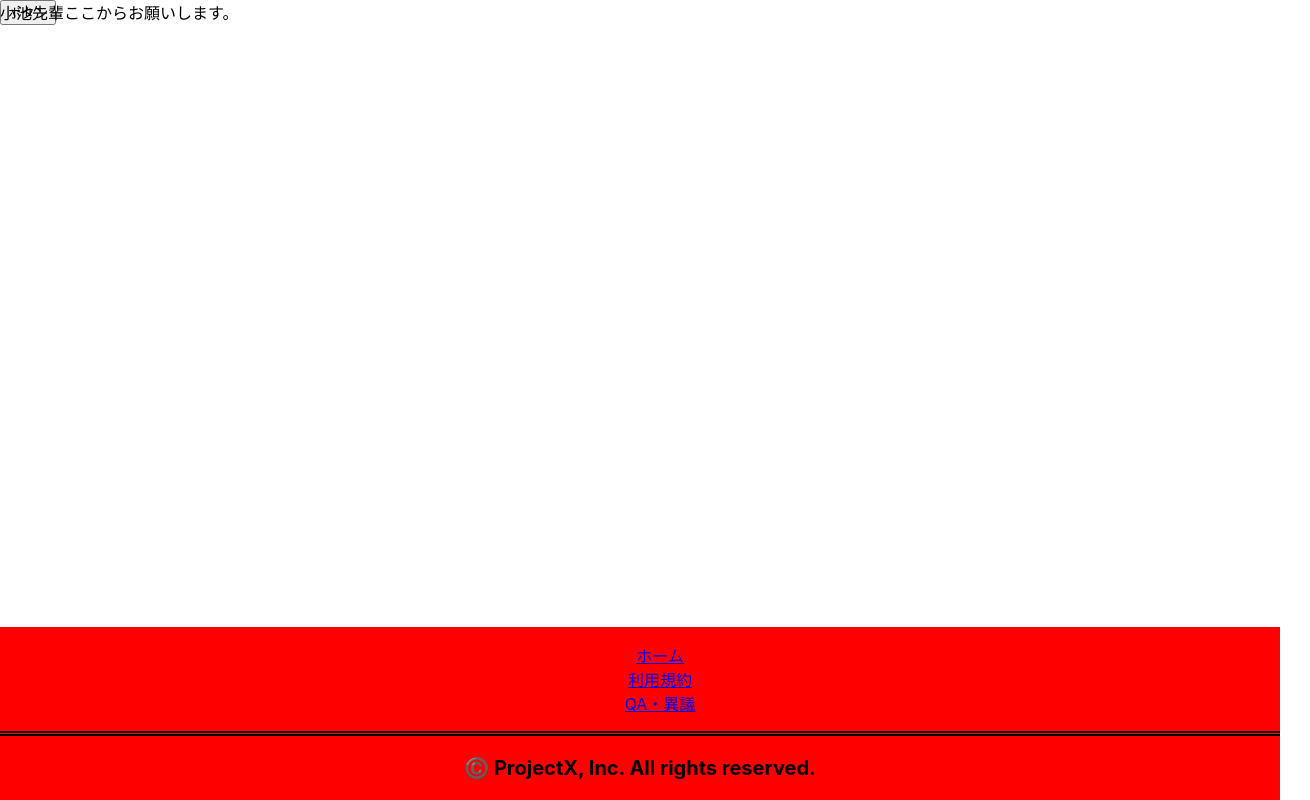
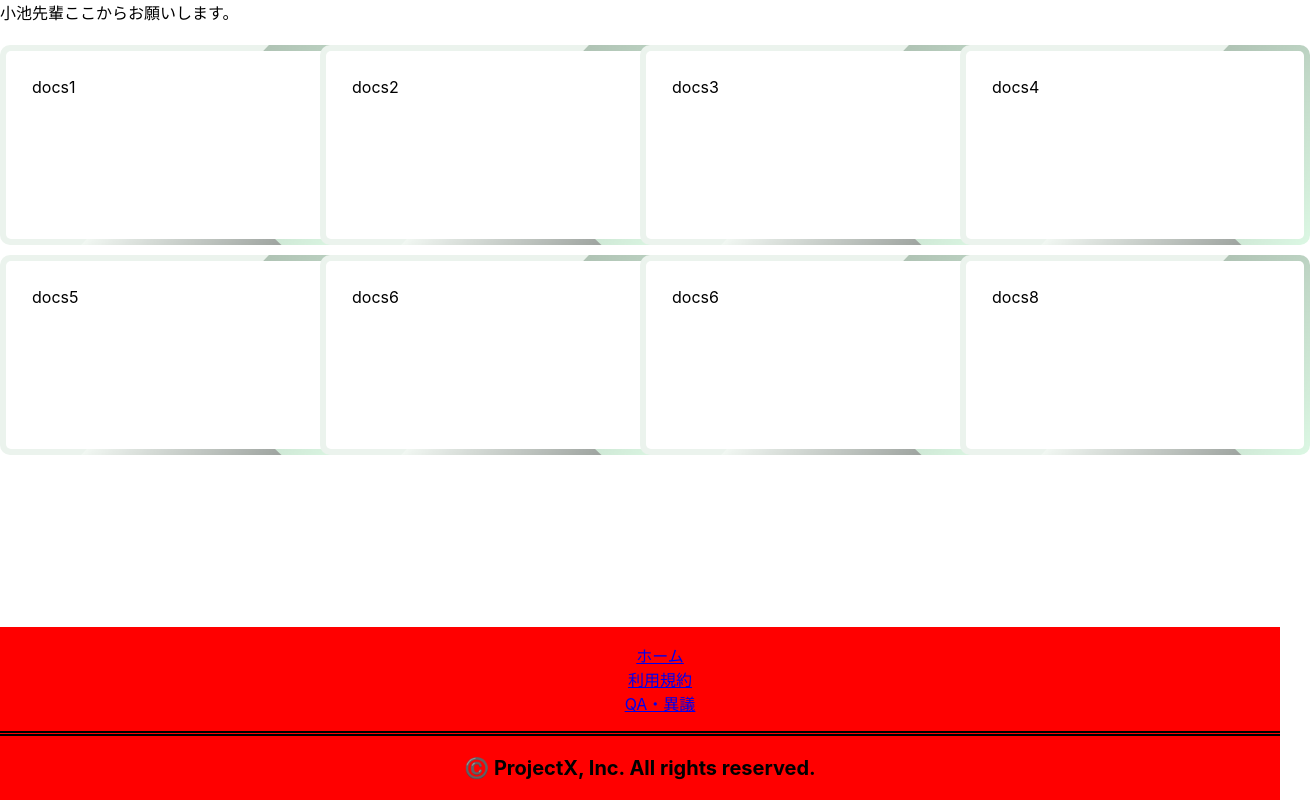
Before and after one commit to ProjectX-KMS10/iphone-explorer, a React (Create React App) app: page /toppage in a window 1280 px wide. Shown: the whole page, 1310 px wide, since content can reach past the window. Built offline with nearby package versions, Linux system fonts and the light colour scheme.

Commit message:
rainbow border

```diff
--- a/src/App.css
+++ b/src/App.css
@@ -36,3 +36,54 @@
     transform: rotate(360deg);
   }
 }
+
+.rainbow {
+  box-sizing: border-box;
+  position: relative;
+  z-index: 0;
+  width: 350px;
+  height: 200px;
+  margin:5px auto;
+  border-radius: 10px;
+  overflow: hidden;
+  padding: 2rem;
+}
+@-webkit-keyframes rotate {
+  100% {
+    -webkit-transform: rotate(1turn);
+    transform: rotate(1turn);
+  }
+}
+@keyframes rotate {
+  100% {
+    -webkit-transform: rotate(1turn);
+    transform: rotate(1turn);
+  }
+}
+.rainbow::before {
+  content: '';
+  position: absolute;
+  z-index: -2;
+  left: -50%;
+  top: -50%;
+  width: 200%;
+  height: 200%;
+  background-color: #ebf3ed;
+  background-repeat: no-repeat;
+  background-size: 50% 50%, 50% 50%;
+  background-position: 0 0, 100% 0, 100% 100%, 0 100%;
+  background-image: linear-gradient(#ddf9e5, #afc3b4), linear-gradient(#7e8480,#f1f7f2);
+  -webkit-animation: rotate 4s linear infinite;
+  animation: rotate 4s linear infinite;
+}
+.rainbow::after {
+  content: '';
+  position: absolute;
+  z-index: -1;
+  left: 6px;
+  top: 6px;
+  width: calc(100% - 12px);
+  height: calc(100% - 12px);
+  background: white;
+  border-radius: 5px;
+}
--- a/src/Pages/TopPage.tsx
+++ b/src/Pages/TopPage.tsx
@@ -1,10 +1,15 @@
-import { useNavigate } from "react-router-dom";
+import { listData } from "data/data"
 
-export const TopPage = (()=>{
-  const navigate = useNavigate();
-  return(
-  <div>
-    <button onClick={()=>navigate({ pathname: "/signin" })}>ボタン</button>
-  </div>
+export const TopPage = (() => {
+  return (
+    <div style={{ display: "flex", flexWrap: "wrap" }}>
+      {listData.map((data, index) => {
+        return (
+          <div style={{ width: "25%" }}>
+            <div className="rainbow" key={index}>{data.name}</div>
+          </div>
+        )
+      })}
+    </div>
   )
 })
--- /dev/null
+++ b/src/data/data.ts
@@ -0,0 +1,34 @@
+export const listData = [
+  {
+    id:1,
+    name:"docs1"
+  },
+  {
+    id:2,
+    name:"docs2"
+  },
+  {
+    id:3,
+    name:"docs3"
+  },
+  {
+    id:4,
+    name:"docs4"
+  },
+  {
+    id:5,
+    name:"docs5"
+  },
+  {
+    id:6,
+    name:"docs6"
+  },
+  {
+    id:7,
+    name:"docs6"
+  },
+  {
+    id:8,
+    name:"docs8"
+  },
+]
--- a/src/index.tsx
+++ b/src/index.tsx
@@ -11,8 +11,10 @@ const root = ReactDOM.createRoot(
 );
 root.render(
   <React.StrictMode>
-    <App />
     <Header />
+    <div style={{ paddingTop: "40px" }}>
+      <App />
+    </div>
     <Footer />
   </React.StrictMode>
 );
```
